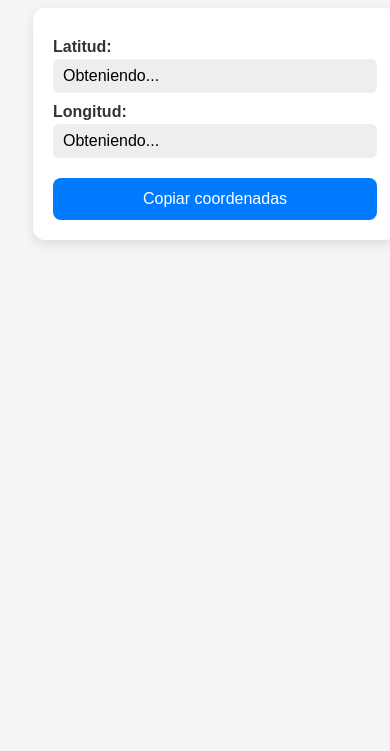
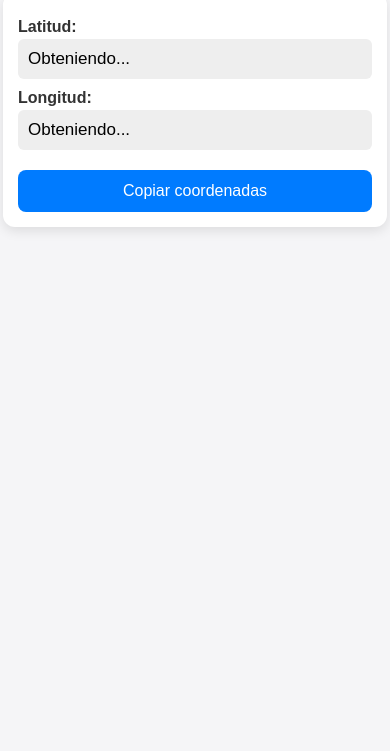
Before and after one commit to ricardorocha-FaHo/Iframe-Ubicaciones, a plain HTML site: page Index.html in a window 390 px wide. Shown: the part 93-844 px from the top of the page. Drawn offline with Linux system fonts and the light colour scheme.

Commit message:
Add files via upload
cambios

```diff
--- a/Index.html
+++ b/Index.html
@@ -2,17 +2,22 @@
 <html lang="es">
 <head>
 <meta charset="UTF-8">
+<meta name="viewport" content="width=device-width, initial-scale=1.0">
 <title>Mi Ubicación Actual</title>
 
 <style>
   body {
     font-family: Arial, sans-serif;
-    padding: 25px;
+    padding: 20px;
     background: #f5f5f7;
+    display: flex;
+    flex-direction: column;
+    align-items: center;
   }
 
   h2 {
     margin-bottom: 20px;
+    text-align: center;
   }
 
   .card {
@@ -21,29 +26,31 @@
     border-radius: 12px;
     box-shadow: 0 4px 12px rgba(0,0,0,0.1);
     width: 100%;
-    max-width: 350px;
+    max-width: 420px;
   }
 
   .label {
     font-weight: bold;
     margin-top: 10px;
     color: #333;
+    font-size: 16px;
   }
 
   .value {
     background: #eee;
-    padding: 8px 10px;
+    padding: 10px;
     border-radius: 6px;
     margin-top: 3px;
     display: block;
-    font-size: 16px;
+    font-size: 17px;
+    word-wrap: break-word;
   }
 
   button {
     margin-top: 20px;
-    padding: 12px;
+    padding: 14px;
     width: 100%;
-    font-size: 16px;
+    font-size: 17px;
     background: #007bff;
     color: white;
     border: none;
@@ -54,6 +61,20 @@
 
   button:hover {
     background: #005fcc;
+  }
+
+  /* Ajustes para pantallas pequeñas */
+  @media (max-width: 480px) {
+    body {
+      padding: 10px;
+    }
+    .card {
+      padding: 15px;
+    }
+    button {
+      font-size: 16px;
+      padding: 12px;
+    }
   }
 </style>
 
@@ -76,7 +97,6 @@
   let latitud = "";
   let longitud = "";
 
-  // Obtener ubicación
   if (navigator.geolocation) {
     navigator.geolocation.getCurrentPosition(
       (pos) => {
@@ -89,12 +109,10 @@
       (err) => {
         document.getElementById("lat").innerText = "Error";
         document.getElementById("lon").innerText = "Error";
-        console.error(err);
       }
     );
   }
 
-  // Copiar coordenadas
   function copiarCoords() {
     if (latitud && longitud) {
       const texto = `Latitud: ${latitud}, Longitud: ${longitud}`;
```
